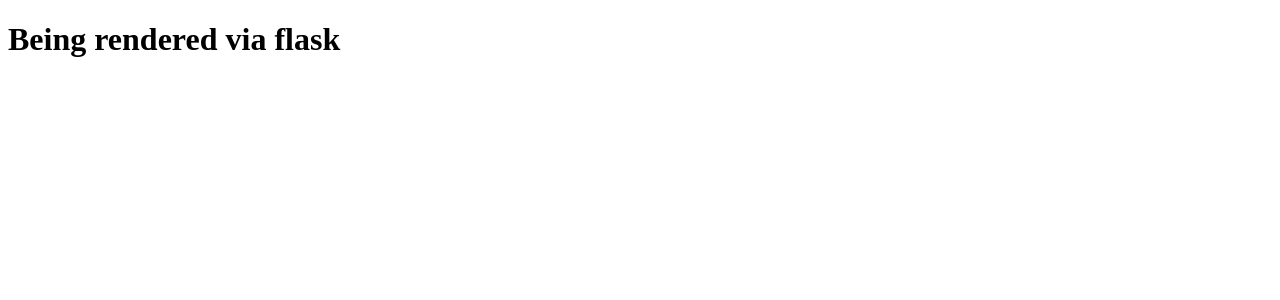
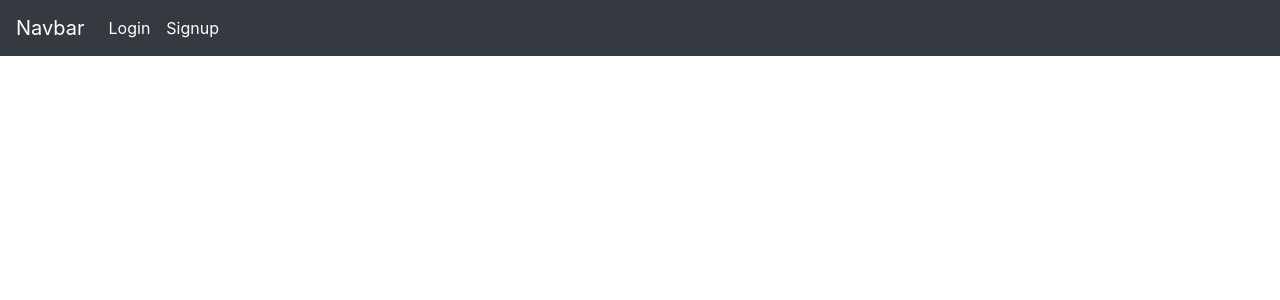
Before and after one commit to ayushhagarwal/Flask-SQL-Email-Authentication, a Flask app: page / in a window 1280 px wide. Shown: the top 300 px of the page. Run offline with Flask 2, Linux system fonts and the light colour scheme; some libraries are stand-ins or nearby versions.

Commit message:
css files added and also some content on homepage

```diff
--- a/templates/index.html
+++ b/templates/index.html
@@ -1,9 +1,49 @@
 <!DOCTYPE html>
-<html>
-    <head>
-        <title>Homepage</title>
-    </head>
-    <body>
-        <h1>Being rendered via flask</h1>
-    </body>
+<html lang="en">
+  <head>
+    <link
+      rel="stylesheet"
+      href="https://maxcdn.bootstrapcdn.com/bootstrap/4.0.0/css/bootstrap.min.css"
+      integrity="sha384-Gn5384xqQ1aoWXA+058RXPxPg6fy4IWvTNh0E263XmFcJlSAwiGgFAW/dAiS6JXm"
+      crossorigin="anonymous"
+    />
+    <meta
+      name="viewport"
+      content="width=device-width, initial-scale=1, shrink-to-fit=no"
+    />
+    <title>Homepage</title>
+  </head>
+  <body>
+    <nav class="navbar navbar-expand-lg navbar-dark bg-dark">
+        <a class="navbar-brand" href="#">Navbar</a>
+        <button class="navbar-toggler" type="button" data-toggle="collapse" data-target="#navbarNav" aria-controls="navbarNav" aria-expanded="false" aria-label="Toggle navigation">
+          <span class="navbar-toggler-icon"></span>
+        </button>
+        <div class="collapse navbar-collapse" id="navbarNav">
+          <ul class="navbar-nav">
+            <li class="nav-item active">
+              <a class="nav-link" href="#">Login <span class="sr-only">(current)</span></a>
+            </li>
+            <li class="nav-item active">
+                <a class="nav-link" href="#">Signup <span class="sr-only">(current)</span></a>
+              </li>
+          </ul>
+        </div>
+      </nav>
+    <script
+      src="https://code.jquery.com/jquery-3.2.1.slim.min.js"
+      integrity="sha384-KJ3o2DKtIkvYIK3UENzmM7KCkRr/rE9/Qpg6aAZGJwFDMVNA/GpGFF93hXpG5KkN"
+      crossorigin="anonymous"
+    ></script>
+    <script
+      src="https://cdnjs.cloudflare.com/ajax/libs/popper.js/1.12.9/umd/popper.min.js"
+      integrity="sha384-ApNbgh9B+Y1QKtv3Rn7W3mgPxhU9K/ScQsAP7hUibX39j7fakFPskvXusvfa0b4Q"
+      crossorigin="anonymous"
+    ></script>
+    <script
+      src="https://maxcdn.bootstrapcdn.com/bootstrap/4.0.0/js/bootstrap.min.js"
+      integrity="sha384-JZR6Spejh4U02d8jOt6vLEHfe/JQGiRRSQQxSfFWpi1MquVdAyjUar5+76PVCmYl"
+      crossorigin="anonymous"
+    ></script>
+  </body>
 </html>
```
Also changed, not shown: static/css/index.css (added).
